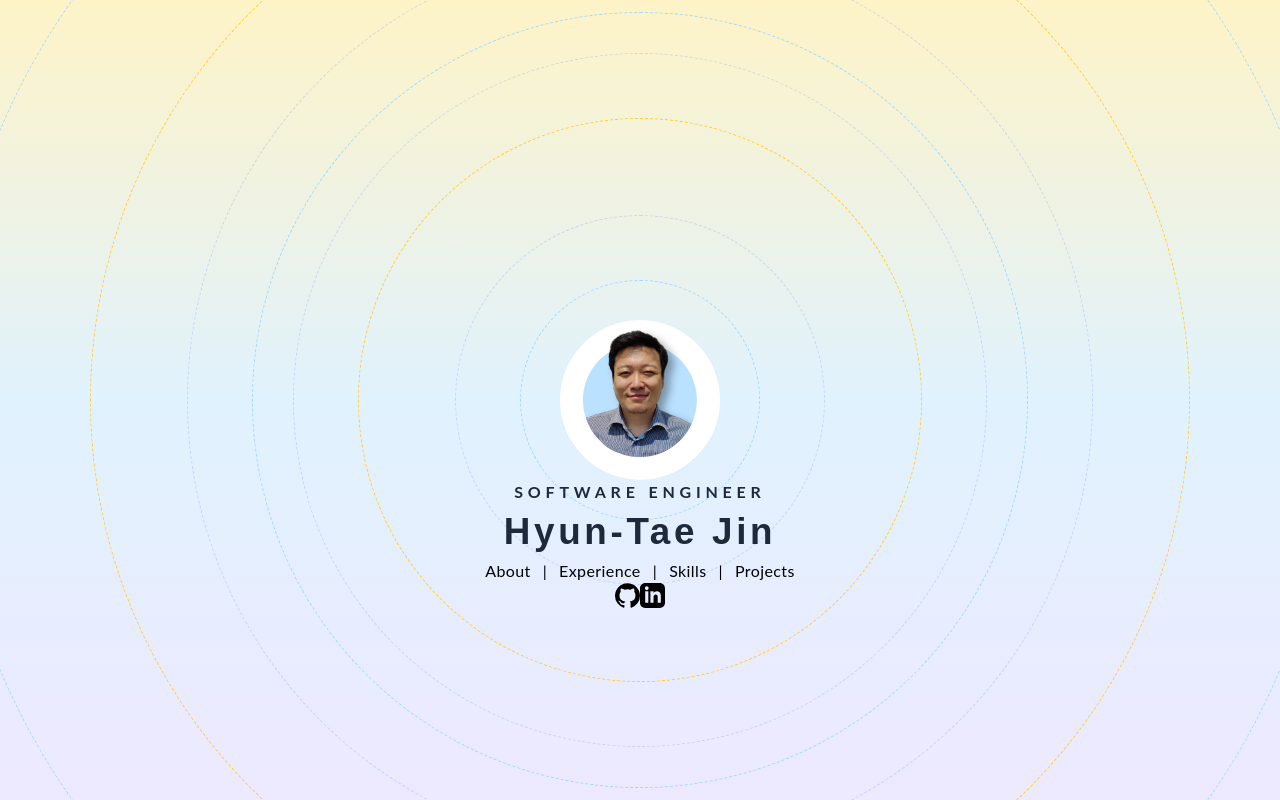
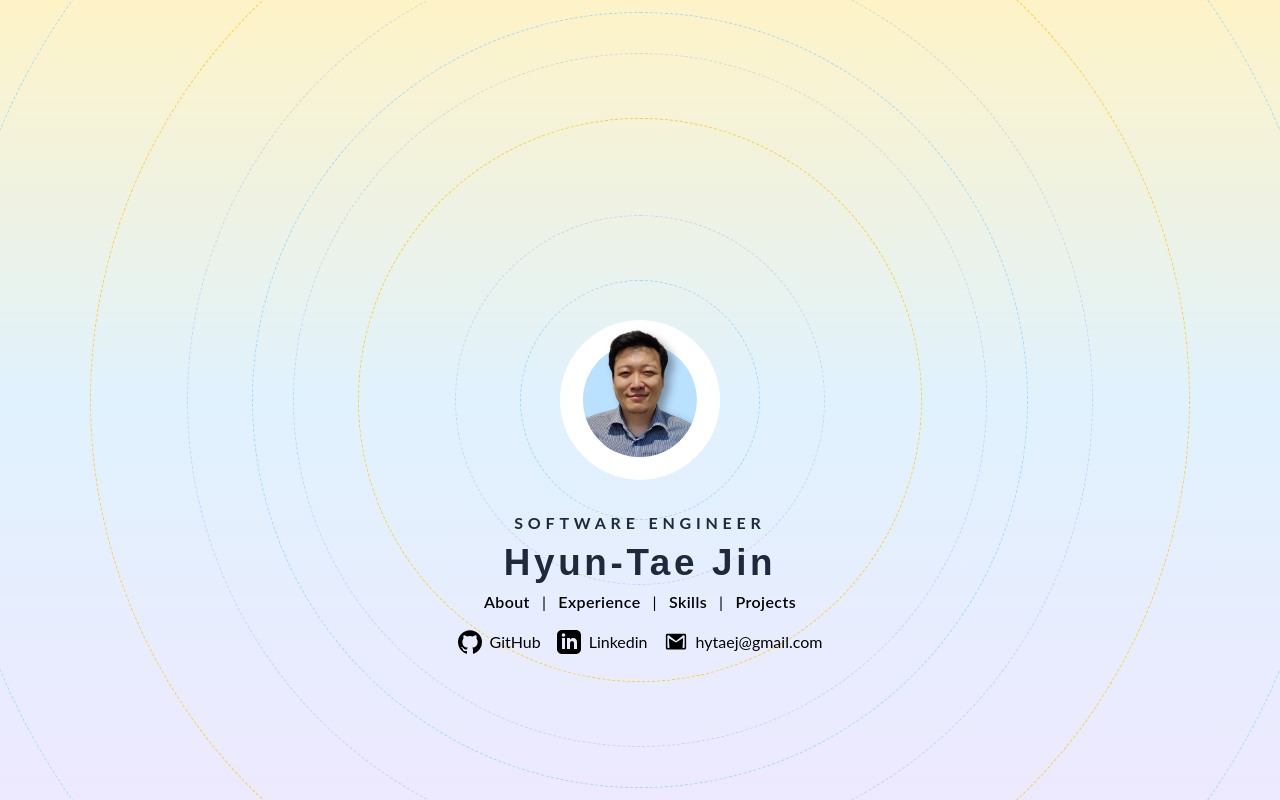
Before and after one commit to HTJin/co-lab-portfolio, a React (Vite) app: page / in a window 1280 px wide. Built offline with nearby package versions, Linux system fonts and the light colour scheme.

Commit message:
added link animation, setting up other sections

```diff
--- a/src/App.tsx
+++ b/src/App.tsx
@@ -1,5 +1,5 @@
 import Face from "./assets/avatar.png";
-import { Github, Linkedin } from "./components/Icons";
+import { Github, Linkedin, Gmail } from "./components/Icons";
 
 function App() {
   return (
@@ -10,21 +10,73 @@ function App() {
         alt="My Face"
       />
       <div className="absolute flex flex-col items-center">
-        <div className="mt-72 font-bold uppercase tracking-[.3em] text-slate-800">
+        <div className="mt-[100%] font-bold uppercase tracking-[.3em] text-slate-800">
           Software Engineer
         </div>
         <h1 className="font-work text-[2.3em] font-bold tracking-widest text-slate-800">
           Hyun-Tae Jin
         </h1>
         <nav className="flex gap-3 tracking-wide">
-          <a href="#about">About</a> | <a href="#experience">Experience</a> |
-          <a href="#skills">Skills</a> | <a href="#projects">Projects</a>
+          <a className="hover:animate-trance font-semibold" href="#about">
+            About
+          </a>
+          |
+          <a className="hover:animate-trance font-semibold" href="#experience">
+            Experience
+          </a>
+          |
+          <a className="hover:animate-trance font-semibold" href="#skills">
+            Skills
+          </a>
+          |
+          <a className="hover:animate-trance font-semibold" href="#projects">
+            Projects
+          </a>
         </nav>
-        <div className="flex w-[50px]">
-          <Github />
-          <Linkedin />
+        <div className="mt-4 flex items-center gap-4">
+          <a
+            className="hover:animate-trance flex gap-2"
+            href="https://github.com/htjin"
+            target="_blank"
+            rel="noopener noreferrer"
+          >
+            <Github />
+            GitHub
+          </a>
+          <a
+            className="hover:animate-trance flex gap-2"
+            href="https://linkedin.com/in/htjin"
+            target="_blank"
+            rel="noopener noreferrer"
+          >
+            <Linkedin />
+            Linkedin
+          </a>
+          <a
+            className="hover:animate-trance flex gap-2"
+            href="mailto:hytaej@gmail.com"
+            target="_blank"
+            rel="noopener noreferrer"
+          >
+            <Gmail />
+            hytaej@gmail.com
+          </a>
         </div>
       </div>
+
+      <div id="about" className="flex flex-col">
+
+      </div>
+      <div id="experience" className="flex flex-col">
+
+      </div>
+      <div id="skills" className="flex flex-col">
+
+      </div>
+      <div id="projects" className="flex flex-col">
+
+      </div>
+
       <div className="border-primary flex items-center justify-center rounded-full border border-dashed p-36">
         <div className="border-secondary flex items-center justify-center rounded-full border border-dashed p-24">
           <div className="border-tertiary flex items-center justify-center rounded-full border border-dashed border-opacity-20 p-16">
--- a/src/components/Icons.tsx
+++ b/src/components/Icons.tsx
@@ -1,6 +1,12 @@
 export const Github = () => {
   return (
-    <svg viewBox="0 0 16 16" aria-hidden="true">
+    <svg
+      width="24"
+      height="24"
+      viewBox="0 0 16 16"
+      aria-hidden="true"
+      fill="currentColor"
+    >
       <path d="M8 .198a8 8 0 0 0-8 8 7.999 7.999 0 0 0 5.47 7.59c.4.076.547-.172.547-.384 0-.19-.007-.694-.01-1.36-2.226.482-2.695-1.074-2.695-1.074-.364-.923-.89-1.17-.89-1.17-.725-.496.056-.486.056-.486.803.056 1.225.824 1.225.824.714 1.224 1.873.87 2.33.666.072-.518.278-.87.507-1.07-1.777-.2-3.644-.888-3.644-3.954 0-.873.31-1.586.823-2.146-.09-.202-.36-1.016.07-2.118 0 0 .67-.214 2.2.82a7.67 7.67 0 0 1 2-.27 7.67 7.67 0 0 1 2 .27c1.52-1.034 2.19-.82 2.19-.82.43 1.102.16 1.916.08 2.118.51.56.82 1.273.82 2.146 0 3.074-1.87 3.75-3.65 3.947.28.24.54.73.54 1.48 0 1.07-.01 1.93-.01 2.19 0 .21.14.46.55.38A7.972 7.972 0 0 0 16 8.199a8 8 0 0 0-8-8Z" />
     </svg>
   );
@@ -8,8 +14,28 @@ export const Github = () => {
 
 export const Linkedin = () => {
   return (
-    <svg viewBox="0 0 24 24" aria-hidden="true">
+    <svg
+      width="24"
+      height="24"
+      viewBox="0 0 24 24"
+      aria-hidden="true"
+      fill="currentColor"
+    >
       <path d="M19 0h-14c-2.761 0-5 2.239-5 5v14c0 2.761 2.239 5 5 5h14c2.762 0 5-2.239 5-5v-14c0-2.761-2.238-5-5-5zm-11 19h-3v-11h3v11zm-1.5-12.268c-.966 0-1.75-.79-1.75-1.764s.784-1.764 1.75-1.764 1.75.79 1.75 1.764-.783 1.764-1.75 1.764zm13.5 12.268h-3v-5.604c0-3.368-4-3.113-4 0v5.604h-3v-11h3v1.765c1.396-2.586 7-2.777 7 2.476v6.759z" />
     </svg>
   );
 };
+
+export const Gmail = () => {
+  return (
+    <svg
+      width="24"
+      height="24"
+      viewBox="0 0 64 64"
+      aria-hidden="true"
+      fill="currentColor"
+    >
+      <path d="M55,10H9c-2.209,0-4,1.791-4,4v34c0,2.209,1.791,4,4,4h46c2.209,0,4-1.791,4-4V14C59,11.791,57.209,10,55,10z M55,45.738 C54.954,47,53.901,48,52.618,48H49.5L51,21L32,33L13,22l1.5,26h-3.118C10.099,48,9.046,47,9,45.738V16.289 c0-1.25,1.03-2.263,2.3-2.263h1.2L32,29l19.5-14.974h1.2c1.27,0,2.3,1.013,2.3,2.263V45.738z" />
+    </svg>
+  );
+};
--- a/tailwind.config.js
+++ b/tailwind.config.js
@@ -12,6 +12,16 @@ export default {
         secondary: "#FFCD32",
         tertiary: "#465BFF",
       },
+      animation: {
+        trance: "trance 5s infinite linear",
+      },
+      keyframes: {
+        trance: {
+          "0%, 100%": { color: "#9FD8FF" },
+          "25%, 75%": { color: "#8b5cf6" },
+          "50%": { color: "#465BFF" },
+        },
+      },
     },
   },
   plugins: [],
```
